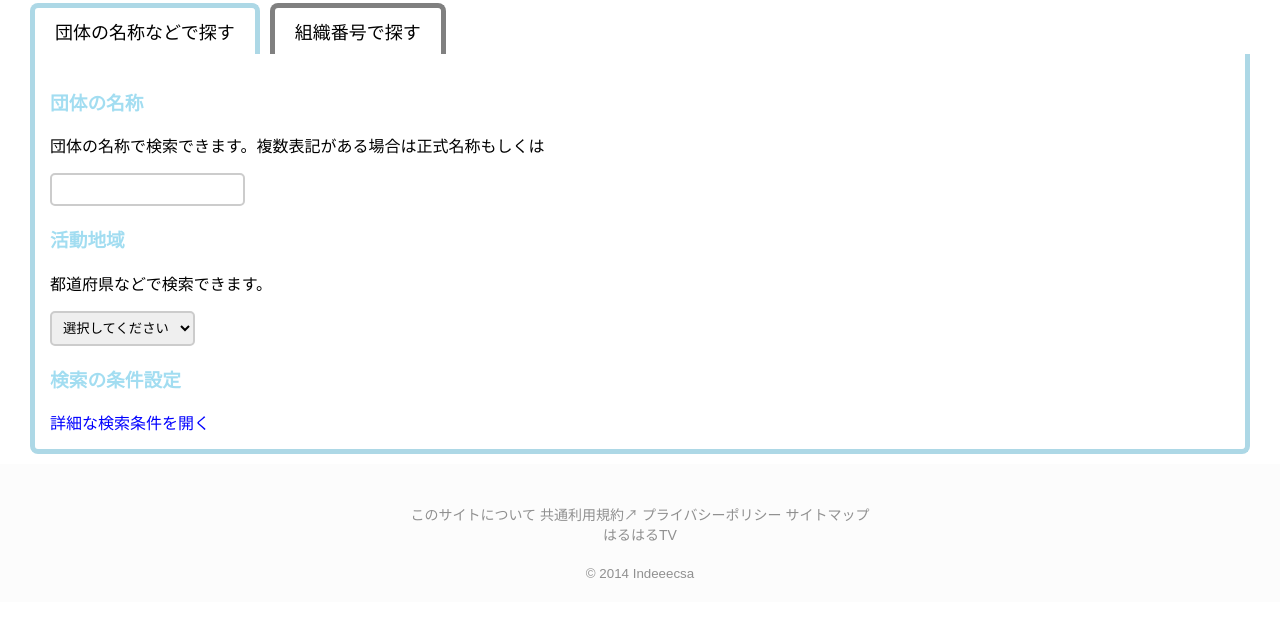
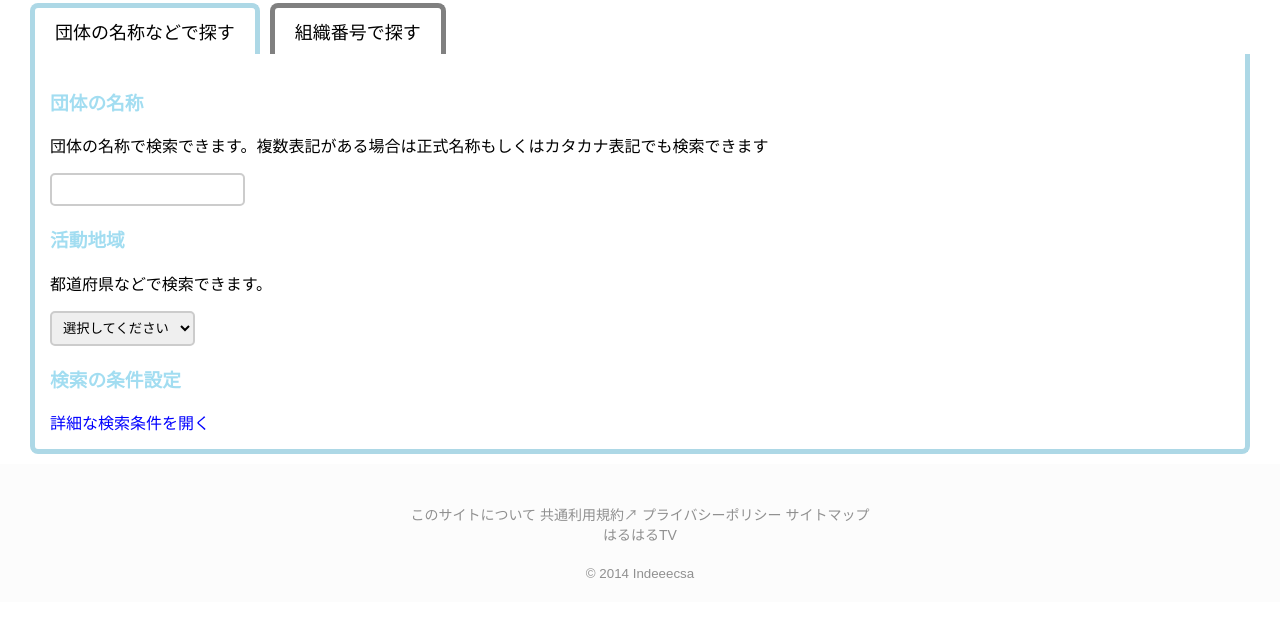
Before and after one commit to htvoffcial/orgdb, a plain HTML site: page index.html in a window 1280 px wide. Shown: the part 107-724 px from the top of the page. Drawn offline with nearby package versions, Linux system fonts and the light colour scheme.

Commit message:
アニメ

```diff
--- a/index.html
+++ b/index.html
@@ -31,7 +31,7 @@
           </div>
           <div id="tab1" class="tab-content active">
             <h3 style="color:rgb(162, 221, 241)">団体の名称</h3>
-            <p>団体の名称で検索できます。複数表記がある場合は正式名称もしくは</p>
+            <p>団体の名称で検索できます。複数表記がある場合は正式名称もしくはカタカナ表記でも検索できます</p>
             <input>
             <h3 style="color:rgb(162, 221, 241)">活動地域</h3>
             <p>都道府県などで検索できます。</p>
```
